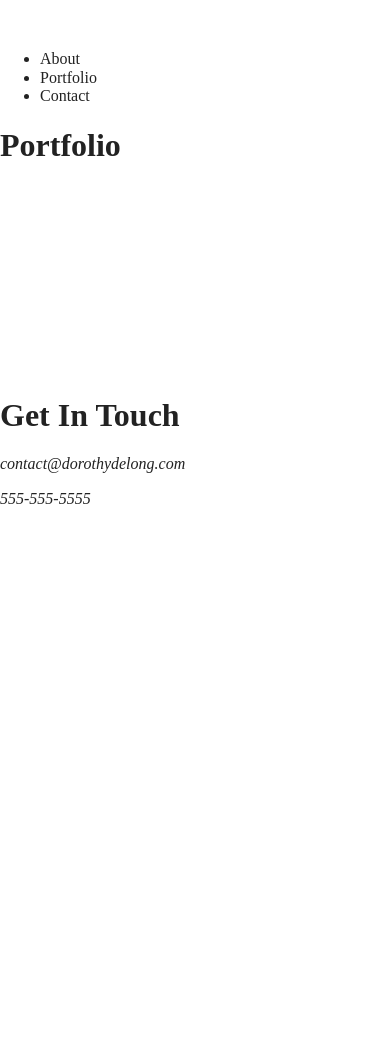
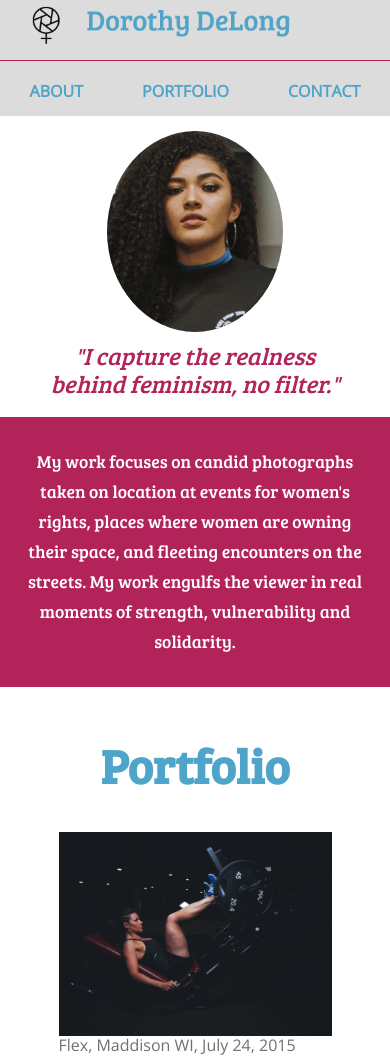
Before and after one commit to b-spademan/dorothy-portfolio, a website built with Parcel: page index.html in a window 390 px wide. Shown: the top 1057 px of the page. Before the commit the page ends 844 px from the top, so only its background shows below. Built offline with nearby package versions, Linux system fonts and the light colour scheme.

Commit message:
Responsive for mobile view only complete

```diff
--- a/css/main.css
+++ b/css/main.css
@@ -88,6 +88,134 @@ textarea {
    ========================================================================== */
 
 /***** BASE STYLES *****/
+body {
+  color: #707070;
+  font-family: 'Open Sans', sans-serif;
+  font-size: 16px;
+}
+
+header, footer {
+  background-color: #dcdcdc;
+}
+
+h2 {
+  font-family: 'Bree Serif', serif;
+  font-size: 3em;
+  color: #4fa4c9;
+  text-align: center;
+}
+
+/*** MOBILE STYLES ***/
+
+/* Header */
+header {
+  display: flex;
+  flex-direction: column;
+  justify-content: center;
+  align-items: center;
+  flex-shrink: 1;
+  width: 100%;
+}
+
+figure, a .logo {
+  margin: 0 auto;
+  width: 90%;
+}
+
+.header-line {
+  background-color: #b22459;
+  height: 1px;
+  width: 100%;
+  margin: 10px 0 5px;
+}
+
+header nav {
+  width: 100%;
+  margin: 0 auto;
+  padding: 0;
+}
+
+nav, ul {
+  display: flex;
+  justify-content: space-around;
+  text-transform: uppercase;
+  flex: 1;
+}
+
+nav, ul, li {
+  color: #4fa4c9;
+  font-size: 1em;
+  font-weight: bolder;
+  list-style-type: none;
+  padding: 0;
+  text-align: center;
+}
+
+/* About */
+.about {
+  display: flex;
+  flex-flow: row wrap;
+  justify-content: center;
+  align-items: center;
+}
+
+.headshot {
+  padding-top: 15px;
+}
+
+.quote {
+  color: #b22459;
+  font-size: 1.5em;
+  width: 80%;
+  text-align: center;
+  font-style: italic;
+}
+
+.about-content {
+  text-align: center;
+  padding: 30px 20px;
+  background-color: #b22459;
+  color: #ffffff;
+  line-height: 1.7em;
+}
+
+/* Portfolio */
+.gallery-wrapper {
+  display: flex;
+  flex-direction: column;
+  align-items: center;
+}
+
+.photo {
+  width: 70%;
+}
+
+figcaption {
+  width: 70%;
+  margin-bottom: 30px;
+}
+
+/* Contact */
+ address, p {
+  color: #b22459;
+  text-align: center;
+  font-family: 'Bree Serif', serif;
+  font-style: normal;
+  font-size: 1.1em;
+  margin: 10px 0;
+}
+
+.social {
+  display: flex;
+  flex-direction: row;
+  justify-content: center;
+  padding: 40px 0;
+}
+
+.social .social-icon {
+  display: flex;
+  justify-content: space-around;
+}
 
 /* ==========================================================================
    Helper classes
--- a/index.html
+++ b/index.html
@@ -15,24 +15,33 @@
   <link rel="manifest" href="site.webmanifest">
   <link rel="apple-touch-icon" href="icon.png">
   <!-- Place favicon.ico in the root directory -->
+  <link rel="apple-touch-icon" sizes="180x180" href="apple-touch-icon.png">
+  <link rel="icon" type="image/png" sizes="32x32" href="favicon-32x32.png">
+  <link rel="icon" type="image/png" sizes="16x16" href="favicon-16x16.png">
+  <link rel="manifest" href="site.webmanifest">
 
   <link rel="stylesheet" href="css/normalize.css">
   <link rel="stylesheet" href="css/main.css">
 
+  <!-- FontAwesome Kit Version 5 -->
+  <script src="https://kit.fontawesome.com/2b7b440c9a.js" crossorigin="anonymous"></script>
+
+  <!--Google Fonts -->
+  <link href="https://fonts.googleapis.com/css2?family=Bree+Serif&family=Open+Sans:ital,wght@0,400;1,300&display=swap" rel="stylesheet">
   <meta name="theme-color" content="#fafafa">
+
 </head>
 
 <body>
 
   <!-- Add your site or application content here -->
   <header>
-
-    <div class="wrapper">
       <figure>
         <a>
-          <img class="logo"></img>
+          <img class="logo" src="img/logo-name.png" alt="Dorothy Delong"></img>
         </a>
       </figure>
+      <div class="header-line"></div>
       <nav>
         <ul>
           <li>About</li>
@@ -40,60 +49,78 @@
           <li>Contact</li>
         </ul>
       </nav>
-    </div>
-
   </header>
 
-  <main>
+
 <!-- ABOUT -->
-    <section>
-      <div class="wrapper">
-        <div class="photo-quote">
+  <section class="about">
+
+      <img class="headshot" src="img/headshot.png" alt="Dorothy's headshot"></img>
+
+      <p class="quote">"I capture the realness behind feminism, no filter."</p>
+      <p class="about-content">My work focuses on candid photographs taken on location at events for women's rights, places where women are owning their space, and fleeting encounters on the streets. My work engulfs the viewer in real moments of strength, vulnerability and solidarity.</p>
+  </section>
+
+<!-- PORTFOLIO -->
+    <section class="portfolio">
+
+        <h2>Portfolio</h2>
+        <div class="gallery-wrapper">
+
+            <img class="photo" src="img/flex.png" alt="working out"></img>
+            <figcaption>Flex, Maddison WI, July 24, 2015</figcaption>
+
+            <img class="photo" src="img/haircut.png" alt="haircut"></img>
+            <figcaption>Haircut, New York City, March 31 2018</figcaption>
+
+            <img class="photo" src="img/flag.png" alt="rainbow flag"></img>
+            <figcaption>Flag, LGBTQIA March, Washington DC, November 12, 2017</figcaption>
+
+            <img class="photo" src="img/father.png" alt="father with daughter"></img>
+            <figcaption>Father, Denver Colorado, June 25, 2018</figcaption>
+
+            <img class="photo" src="img/moment.png" alt="female singer"></img>
+            <figcaption>Moment, FemRock Fest, Austen Texas, July 17, 2018</figcaption>
+
+            <img class="photo" src="img/black-girl-magic.png" alt="woman smiling"></img>
+            <figcaption>Black Girl Magic, Houston Texas, January 17, 2016</figcaption>
+
         </div>
-      </div>
+
     </section>
 
-<!-- PORTFOLIO -->
-    <section>
-      <div class="wrapper">
-        <h1>Portfolio</h1>
-        <div class="gallery-wrapper">
-          <figure>
-            <img></img>
-          </figure>
-          <figure>
-            <img></img>
-          </figure>
-          <figure>
-            <img></img>
-          </figure>
-          <figure>
-            <img></img>
-          </figure>
-          <figure>
-            <img></img>
-          </figure>
-          <figure>
-            <img></img>
-          </figure>
-        </div>
-      </div>
-    </section>
 
-  </main>
 
   <footer>
-
     <div class="wrapper">
-      <h1>Get In Touch</h1>
+      <h2>Get In Touch</h2>
       <address>
         <p>contact@dorothydelong.com</P>
         <p>555-555-5555</p>
       </address>
       <div class="social">
+        <figure class="social-icon">
+          <a href="http://www.facebook.com" target="_blank">
+            <img src="img/facebook-square.png" alt="Facebook"></img>
+          </a>
+        </figure>
+        <figure class="social-icon">
+          <a href="http://www.instagram.com" target="_blank">
+            <img src="img/instagram.png" alt="Instagram"></img>
+          </a>
+        </figure>
+        <figure class="social-icon">
+          <a href="http://www.twitter.com" target="_blank">
+            <img src="img/twitter-square.png" alt="Twitter"></img>
+          </a>
+        </figure>
+        <figure class="social-icon">
+          <a href="http://www.flickr.com" target="_blank">
+            <img src="img/flickr.png" alt="Flickr"></img>
+          </a>
+        </figure>
       </div>
     </div>
-
   </footer>
 
 
```
